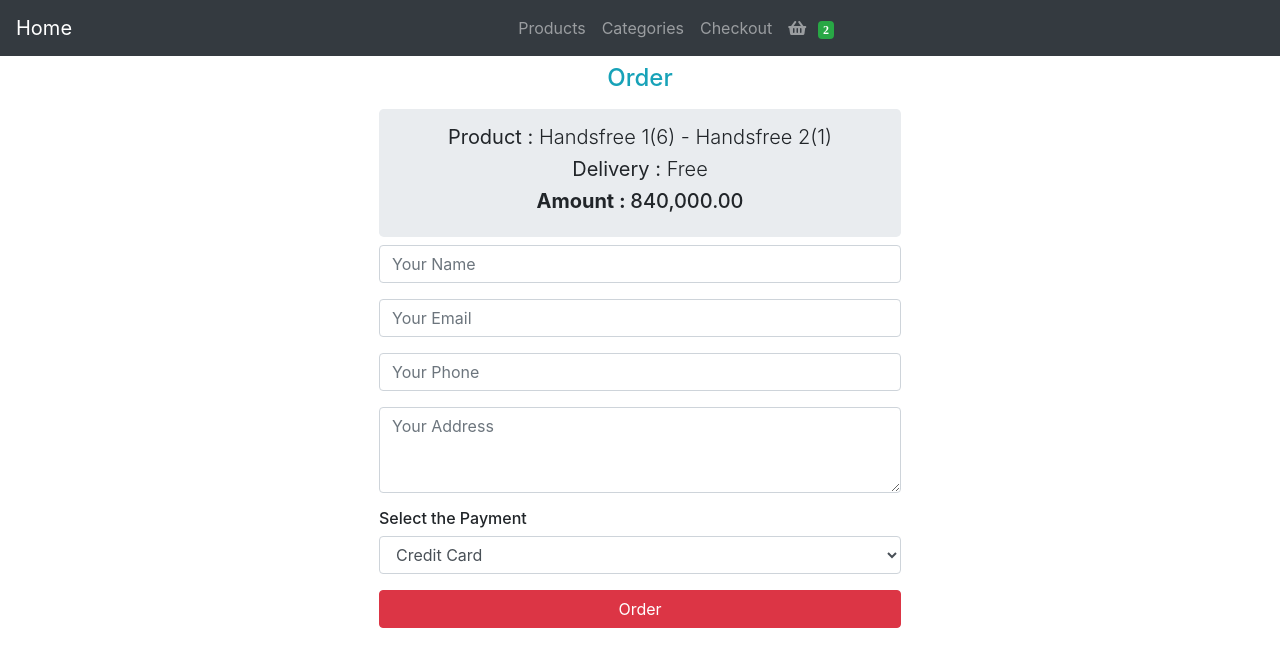
After one commit to haghighisina/shop, a PHP site: page /checkout.php in a window 1280 px wide. The commit adds this page. Shown: the top 667 px of the page. Run offline with PHP 8.4, Linux system fonts and the light colour scheme; data comes from the database, SQL or seed files in the repository; both versions use the stored data as it was after the commit; some libraries are stand-ins or nearby versions.

Commit message:
Shopping Cart

```diff
--- a/action/action.php
+++ b/action/action.php
@@ -9,16 +9,13 @@ if (isset($_POST['productId'])){
     $productCode = filter_input(INPUT_POST,'productCode',FILTER_SANITIZE_SPECIAL_CHARS);
     $productQuantity = 1;
     $totalPrice = $productPrice * $productQuantity;
-
     $cartItems = ifProductExist($productCode);
-
     if (!$cartItems){
         insertDataIntoCart($productName,$productPrice,$productImage,$productQuantity,$totalPrice,$productCode);
         echo '<div class="alert alert-success alert-dismissible mt-2">
                   <button type="button" class="close" data-dismiss="alert">&times;</button>
                   <strong>Item added to your cart!</strong>
 			 </div>';
-
     }else{
         echo '<div class="alert alert-danger alert-dismissible mt-2">
                   <button type="button" class="close" data-dismiss="alert">&times;</button>
@@ -49,9 +46,42 @@ if (isset($_POST['itemQuantity'])){
     $product_id = filter_input(INPUT_POST,'product_id',FILTER_VALIDATE_INT);
     $product_price = filter_input(INPUT_POST,'product_price',FILTER_VALIDATE_INT);
     $total_price = $product_quantity * $product_price;
-
+    if ($product_quantity <= 0) {
+        $_SESSION['showAlert'] = 'block';
+        $_SESSION['message'] = 'You can set the quantity to zero!';
+        header('location: ../cart.php');
+        exit();
+    }
+    if ($product_quantity > 10) {
+        $_SESSION['showAlert'] = 'block';
+        $_SESSION['message'] = 'You can add more than 10 product to your card!';
+        header('location: ../cart.php');
+        exit();
+    }
     updateCartItemQuantity($product_quantity, $total_price, $product_id);
     header('location: ../cart.php');
     exit();
 }
+if (isset($_POST['action']) && isset($_POST['action']) == 'order'){
+    $name = filter_input(INPUT_POST,'name',FILTER_SANITIZE_SPECIAL_CHARS);
+    $email = filter_input(INPUT_POST,'email',FILTER_SANITIZE_SPECIAL_CHARS);
+    $phone = filter_input(INPUT_POST,'phone',FILTER_SANITIZE_SPECIAL_CHARS);
+    $address = filter_input(INPUT_POST,'address',FILTER_SANITIZE_SPECIAL_CHARS);
+    $products = filter_input(INPUT_POST,'product',FILTER_SANITIZE_SPECIAL_CHARS);
+    $totalPrice = filter_input(INPUT_POST,'total_price',FILTER_SANITIZE_SPECIAL_CHARS);
+    $payment = filter_input(INPUT_POST,'payment',FILTER_SANITIZE_SPECIAL_CHARS);
+    $data = '';
+    orderPayment($name,$email,$phone,$address,$payment,$products,$totalPrice);
+    $data .= '<div class="text-center">
+                <h1 class="display-4 mt-2 text-danger">Thank You!</h1>
+                <h2 class="text-success">Your Order Placed Successfully!</h2>
+                <h4 class="bg-danger text-light rounded p-2">Items Purchased : ' . $products . '</h4>
+                <h4>Your Name : ' . $name . '</h4>
+                <h4>Your E-mail : ' . $email . '</h4>
+                <h4>Your Phone : ' . $phone . '</h4>
+                <h4>Total Amount Price : ' . number_format($totalPrice,2) . '</h4>
+                <h4>Payment : ' . $payment . '</h4>
+            </div>';
+    echo $data;
+}
 ?>
--- a/cart.php
+++ b/cart.php
@@ -64,7 +64,7 @@ $total_price = 0;
                             <b><?= number_format($total_price,2);?></b>
                         </td>
                         <td>
-                            <a href="chekcout.php" class="btn btn-info <?= ($total_price)>1 ? '' : 'disabled';?>">
+                            <a href="checkout.php" class="btn btn-info <?= ($total_price)>1 ? '' : 'disabled';?>">
                                 <i class="far fa-credit-card"></i> Credit
                             </a>
                         </td>
--- /dev/null
+++ b/checkout.php
@@ -0,0 +1,47 @@
+<?php
+require_once __DIR__.'/includes.php';
+require_once __DIR__.'/function/cart.php';
+$allItems = '';
+$total_price = calculateAllProductsInCart();
+$allItems = implode(' - ', $total_price['item']);?>
+<div class="container">
+    <div class="row justify-content-center">
+        <div class="col-lg-6 px-4 pb-4" id="order">
+            <h4 class="text-center text-info p-2">Order</h4>
+            <div class="jumbotron p-3 mb-2 text-center">
+                <h6 class="lead"><b>Product : </b><?= $allItems;?></h6>
+                <h6 class="lead"><b>Delivery : </b>Free</h6>
+                <h5><b>Amount : </b><?= number_format($total_price['price'],2);?></h5>
+            </div>
+            <form action="" type="post" id="placeOrder">
+                <input type="hidden" name="product" value="<?= $allItems;?>">
+                <input type="hidden" name="total_price" value="<?= $total_price['price'];?>">
+                <div class="form-group">
+                    <input type="text" name="name" class="form-control" placeholder="Your Name" required>
+               </div>
+                <div class="form-group">
+                    <input type="email" name="email" class="form-control" placeholder="Your Email" required>
+                </div>
+                <div class="form-group">
+                    <input type="tel" name="phone" class="form-control" placeholder="Your Phone" required>
+                </div>
+                <div class="form-group">
+                    <textarea class="form-control" name="address" rows="3" cols="10" placeholder="Your Address"></textarea>
+                </div>
+                <h6>Select the Payment</h6>
+                <div class="form-group">
+                    <select name="payment" class="form-control">
+                        <option value="" selected disabled>Payment Options</option>
+                        <option value="cod">Cash</option>
+                        <option value="bank" selected>Bank</option>
+                        <option value="card" selected>Credit Card</option>
+                    </select>
+                </div>
+                <div class="form-group">
+                    <input class="btn btn-danger btn-block" type="submit" name="submit" value="Order">
+                </div>
+            </form>
+        </div>
+    </div>
+</div>
+<?php require_once __DIR__.'/template/footer.php';?>
--- a/function/cart.php
+++ b/function/cart.php
@@ -1,4 +1,5 @@
 <?php
+/** @noinspection ALL */
 function getProduct():array{
     $sql = "SELECT * FROM product";
     $result = getDb()->prepare($sql);
@@ -35,7 +36,7 @@ function countProductsInCart():int{
     $cartItems = $cartResult->fetchColumn();
     return $cartItems;
 }
-function ifProductExist($productCode):int{
+function ifProductExist(string $productCode):string{
     $sql = "SELECT product_code FROM cart WHERE product_code= :productCode";
     $cartResult = getDb()->prepare($sql);
     if (false === $cartResult) {
@@ -88,3 +89,35 @@ function updateCartItemQuantity(int $quantity, int $total_price, int $product_id
     ];
    return $statement->execute($data);
 }
+function calculateAllProductsInCart(){
+    $grand_total = 0;
+    $sql = "SELECT CONCAT(product_name, '(',quantity,')') AS item_quantity, total_price FROM cart";
+    $statement = getDb()->prepare($sql);
+    $statement->execute();
+    while ($row = $statement->fetch()){
+        $grand_total += $row['total_price'];
+        $item[] = $row['item_quantity'];
+    }
+    return array('price'=>$grand_total,'item'=>$item);
+}
+function orderPayment(string $name,string $email, string $phone,string $address,string $payment,string $products, string $totalPrice){
+    $sql = "INSERT INTO orders SET
+            name= :Name,
+            email= :Email,
+            phone= :Phone,
+            address= :Address,
+            payment_mode= :Payment,
+            products= :Products,
+            amount_paid= :Amount";
+    $statement = getDb()->prepare($sql);
+    $data = [
+        ':Name' => $name,
+        ':Email' => $email,
+        ':Phone' => $phone,
+        ':Address' => $address,
+        ':Payment' => $payment,
+        ':Products' => $products,
+        ':Amount' => $totalPrice
+    ];
+    $statement->execute($data);
+}
--- /dev/null
+++ b/js/submitForm.js
@@ -0,0 +1,13 @@
+$(document).ready(function (){
+    $("#placeOrder").submit(function(e) {
+        e.preventDefault();
+        $.ajax({
+            url: 'action/action.php',
+            method: 'post',
+            data: $('form').serialize() + "&action=order",
+            success: function(response) {
+                $("#order").html(response);
+            }
+        });
+    });
+})
--- a/template/footer.php
+++ b/template/footer.php
@@ -3,5 +3,6 @@
 <script src="js/addItemBtn.js"></script>
 <script src="js/cartItems.js"></script>
 <script src="js/quantity.js"></script>
+<script src="js/submitForm.js"></script>
 </body>
 </html>
--- a/template/navbar.php
+++ b/template/navbar.php
@@ -15,7 +15,7 @@
                 <a class="nav-link" href="#">Categories</a>
             </li>
             <li class="nav-item">
-                <a class="nav-link" href="#">Checkout</a>
+                <a class="nav-link" href="checkout.php">Checkout</a>
             </li>
             <li class="nav-item">
                 <a class="nav-link" href="cart.php">
```
Also changed, not shown: cart_shop.sql (added, +144 -0 lines).
